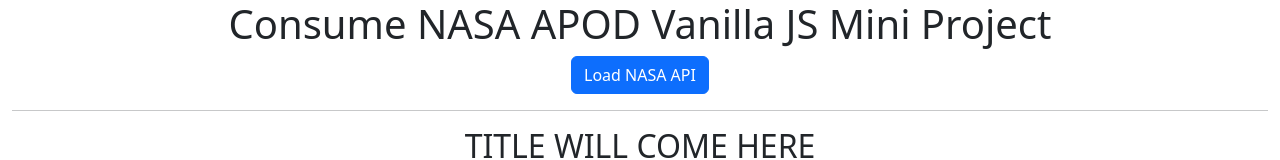
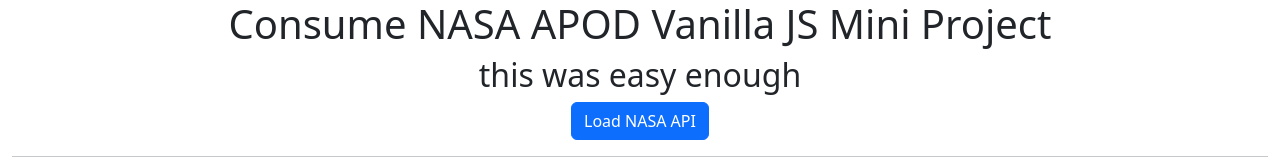
Before and after one commit to Jay-study-nildana/bootstrapvideotutorialvercel, a plain HTML site: page index.html in a window 1280 px wide. Shown: the top 160 px of the page. Drawn offline with nearby package versions, Linux system fonts and the light colour scheme.

Commit message:
made a quick change
added a quick change to show how changes get continously deployment

```diff
--- a/index.html
+++ b/index.html
@@ -25,7 +25,7 @@
 
   <div class="container-fluid text-center">
     <h1>Consume NASA APOD Vanilla JS Mini Project</h1>
-
+    <h2>this was easy enough</h2>
     <button type="button" class="btn btn-primary" onclick="loadNASAData()">
       Load NASA API
     </button>
```
